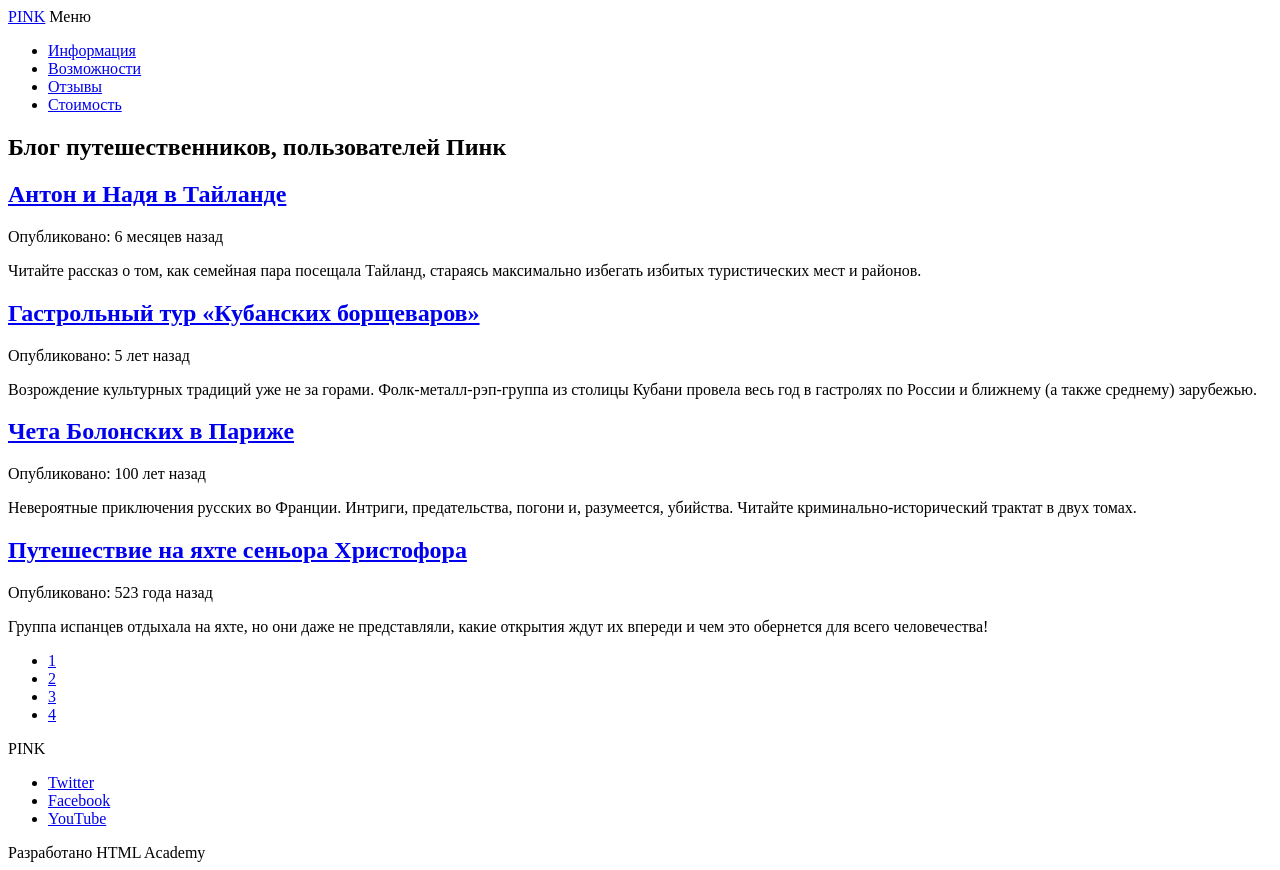
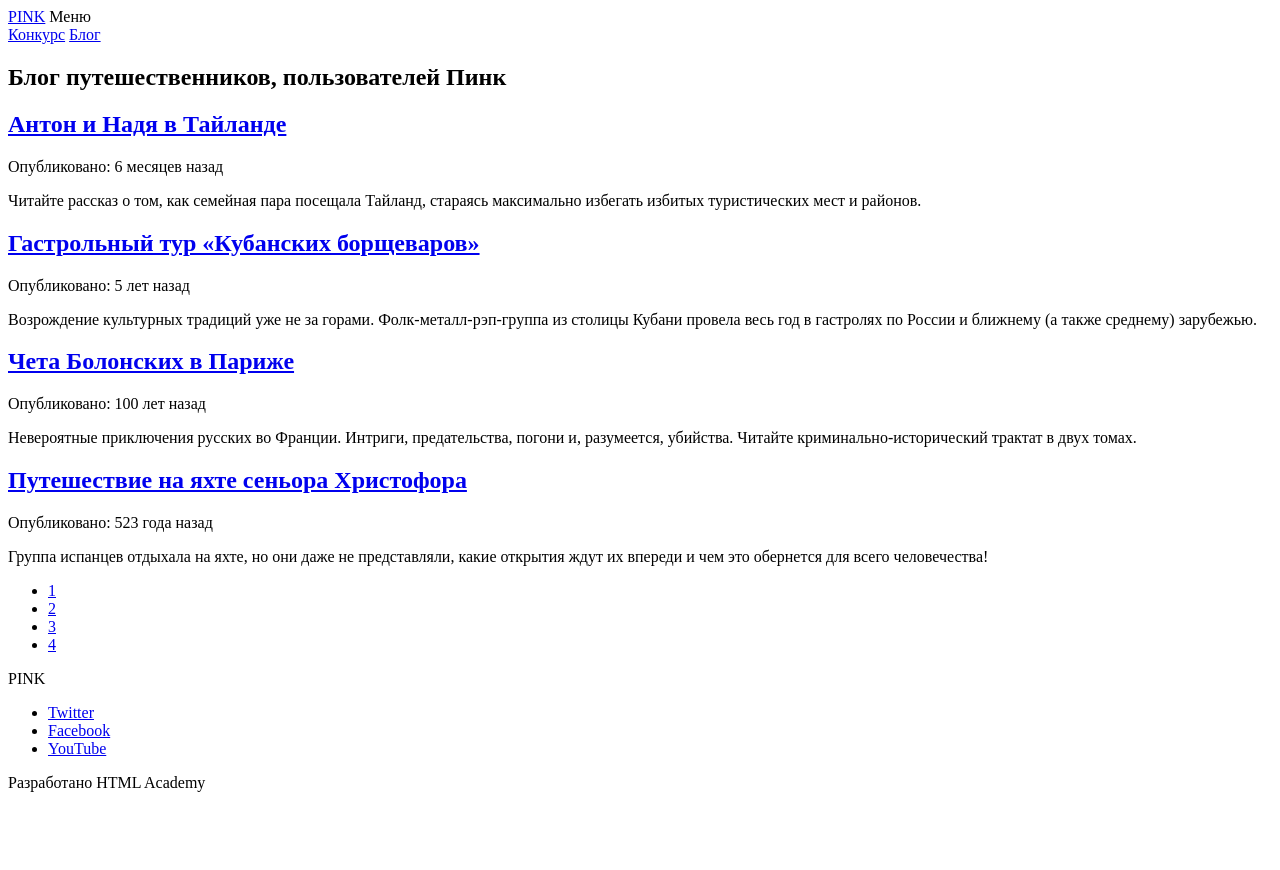
Before and after one commit to kapod/71915-pink, a website: page blog.html in a window 1280 px wide. After the commit the page ends 800 px from the top, so only its background shows below. Drawn offline with Linux system fonts and the light colour scheme.

Commit message:
module1-task2: top menu fix

```diff
--- a/blog.html
+++ b/blog.html
@@ -11,12 +11,11 @@
 	<section class="top-menu">
 		<a class="logo" href="/">PINK</a>
 		<span class="burger">Меню</span>
-		<ul class="list">
-			<li class="item"><a class="link" href="#">Информация</a></li>
-			<li class="item"><a class="link" href="#">Возможности</a></li>
-			<li class="item"><a class="link" href="#">Отзывы</a></li>
-			<li class="item"><a class="link" href="#">Стоимость</a></li>
-		</ul>
+
+		<nav class="menu">
+			<a class="menu-item" href="/form.html">Конкурс</a>
+			<a class="menu-item" href="/blog.html">Блог</a>
+		</nav>
 	</section>
 
 	<section class="intro">
```
Also changed, not shown: form.html (+5 -6 lines), index.html (+5 -6 lines), post.html (+5 -6 lines).
